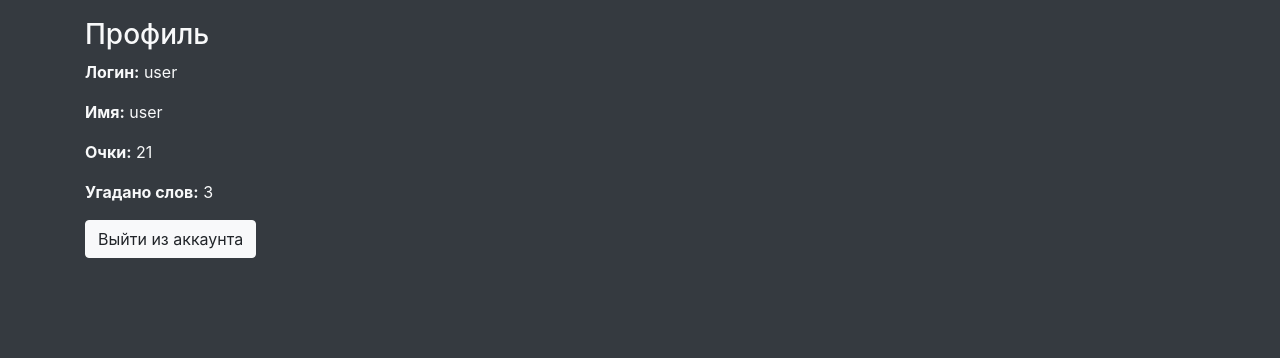
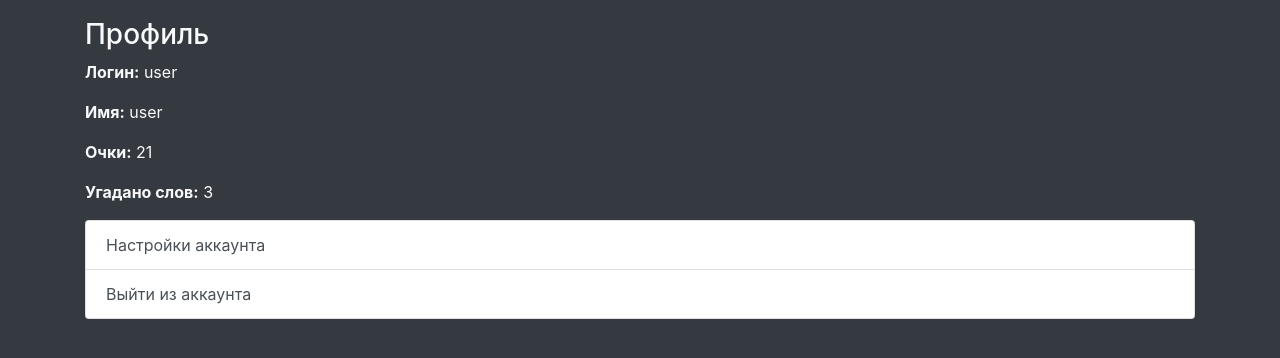
Before and after one commit to chepyr/yandex-web, a Flask app: page /profile/user in a window 1280 px wide. Shown: the part 62-420 px from the top of the page. Run offline with Flask 2, Linux system fonts and the light colour scheme; a user stored in the database is signed in; some libraries are stand-ins or nearby versions.

Commit message:
На странице с профилем добавлена кнопка "Изменить профиль"

```diff
--- a/main.py
+++ b/main.py
@@ -99,6 +99,12 @@ def profile(login):
         user = db_sess.query(User).filter(User.login == login).first()
         guest_mode = True
     return render_template('profile.html', user=user, guest_mode=guest_mode)
+
+
+@app.route('/edit_profile')
+@login_required
+def edit_profile():
+    return make_response('edit profile')
 
 
 @app.route('/login', methods=['GET', 'POST'])
--- a/static/css/style.css
+++ b/static/css/style.css
@@ -11,3 +11,7 @@
     max-width: 100%;
     margin-bottom: 20px;
 }
+
+.link {
+
+}
--- a/templates/profile.html
+++ b/templates/profile.html
@@ -21,10 +21,16 @@
 </p>
 
 {% if not guest_mode %}
-<!-- Button trigger modal -->
-<button type="button" class="btn btn-light" data-toggle="modal" data-target="#exampleModalCenter">
-    Выйти из аккаунта
-</button>
+<div class="list-group">
+    <a class="list-group-item list-group-item-action flex-colum" href="/edit_profile">
+        Настройки аккаунта
+    </a>
+
+    <a class="list-group-item list-group-item-action flex-colum"
+       data-toggle="modal" data-target="#exampleModalCenter" href="#">
+        Выйти из аккаунта
+    </a>
+</div>
 {% endif %}
 
 <!-- Modal -->
```
